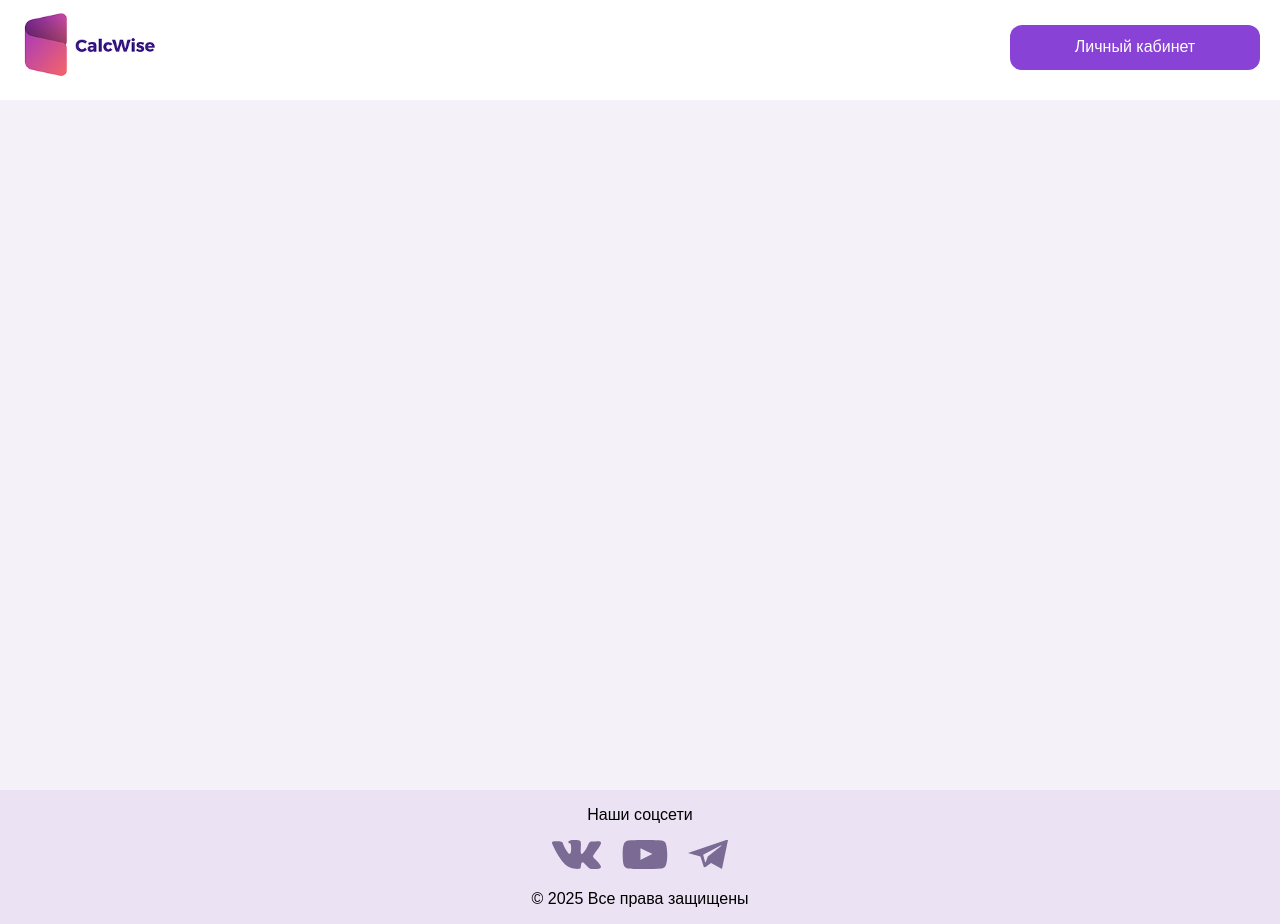
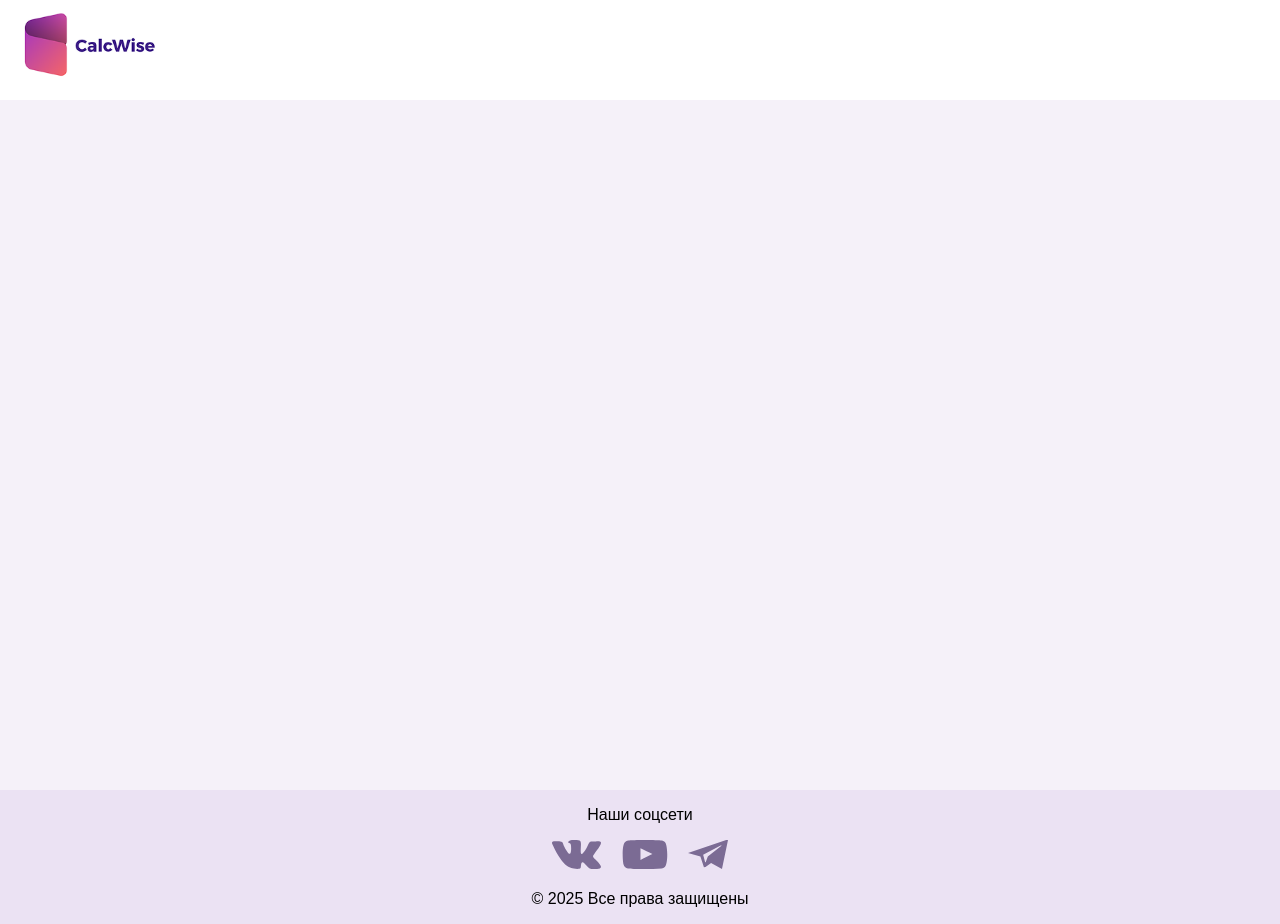
Before and after one commit to Dyxure/CreditsBank, a website: page CalcWise/client/pages/history.html in a window 1280 px wide. Drawn offline with Linux system fonts and the light colour scheme.

Commit message:
небольшие изменения в верстке

```diff
--- a/CalcWise/client/pages/history.html
+++ b/CalcWise/client/pages/history.html
@@ -10,7 +10,6 @@
     <header>
         <div class="headerDiv">
             <a href="../index.html"><img class="logo" src="../devs/Image/logo.png" alt="logo"></a>
-            <button class="headerButton">Личный кабинет</button>
         </div>
     </header>
 
```
